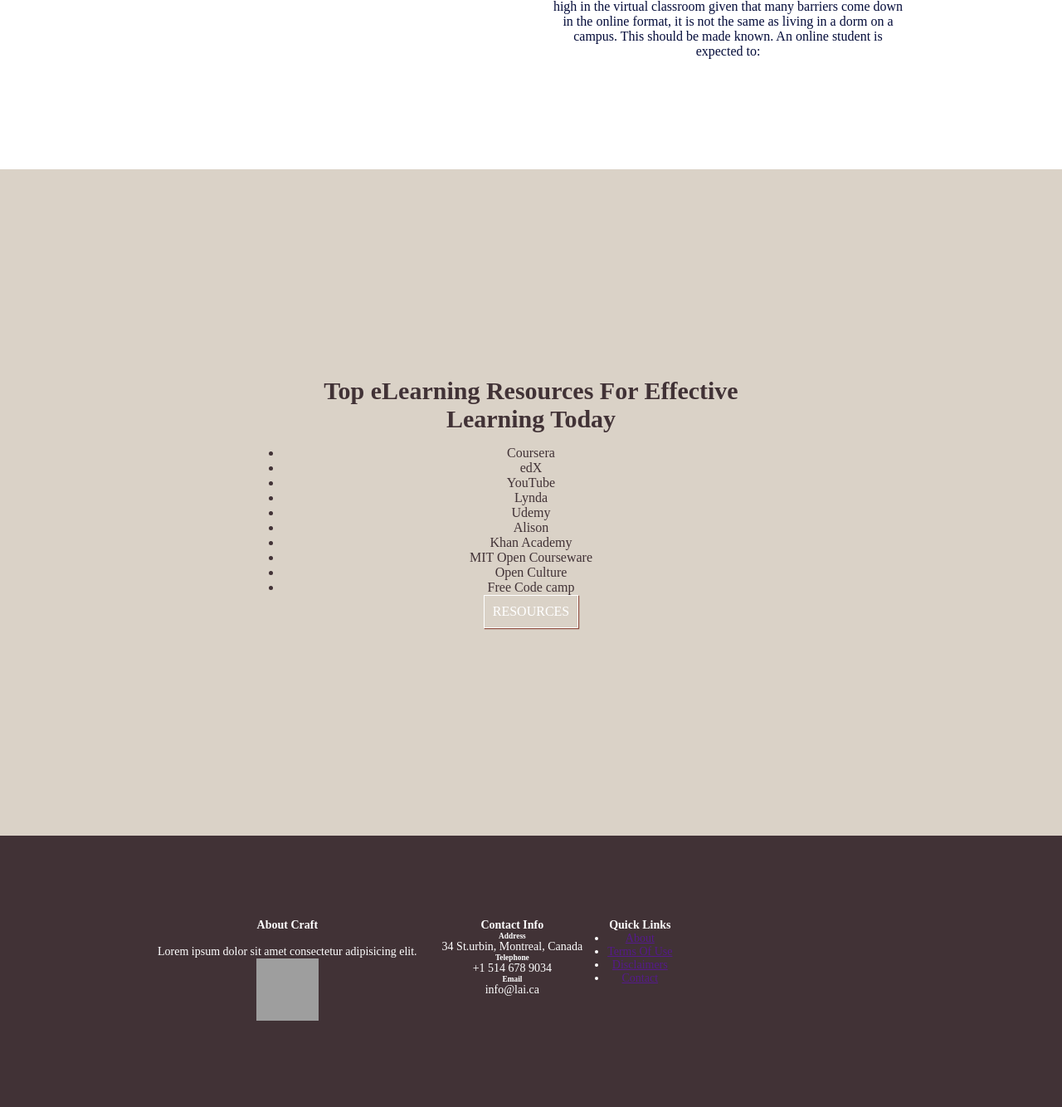
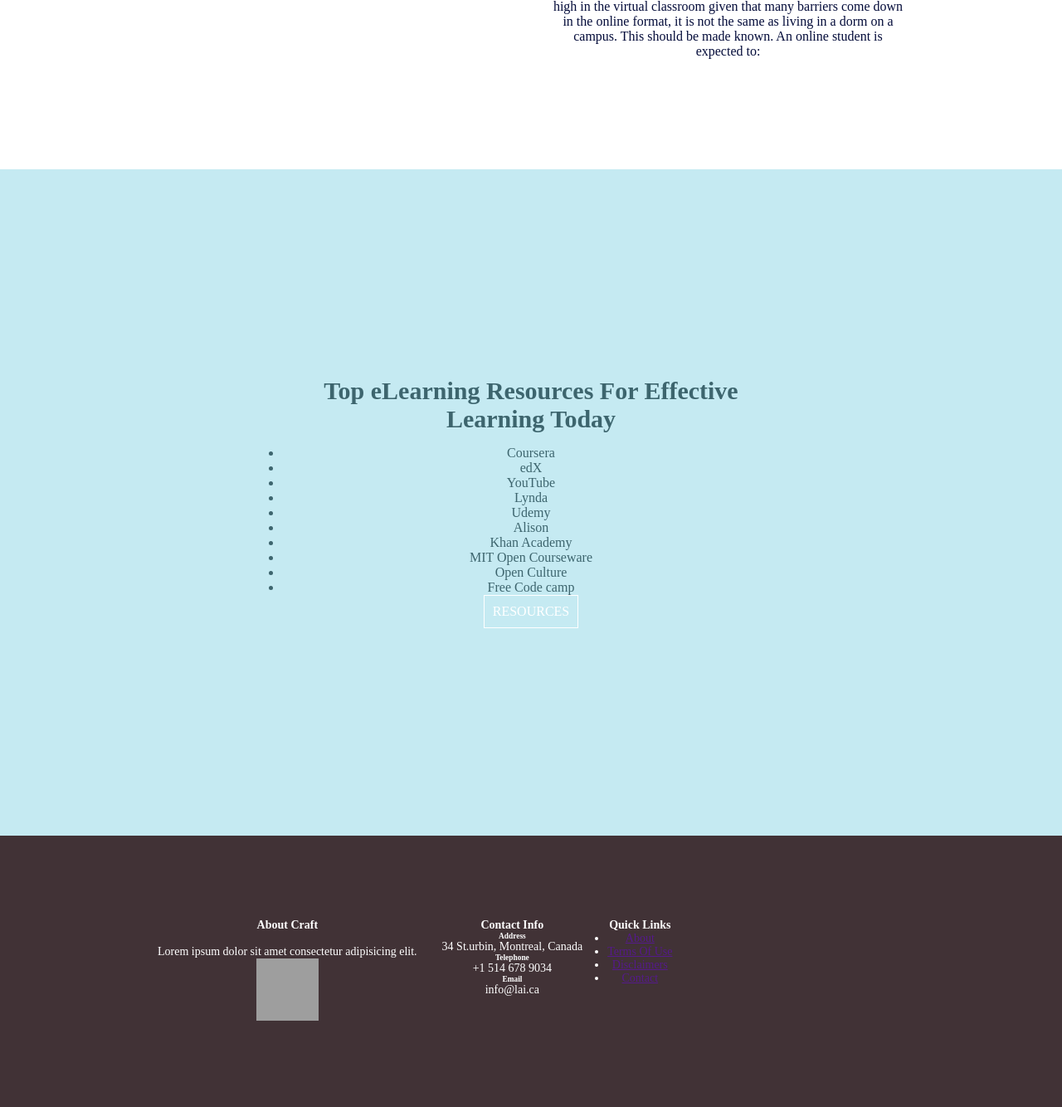
Before and after one commit to NiqueNat/myrna_web_development_env_1_project-, a PHP site: page / in a window 1280 px wide. Shown: the part 1414-2748 px from the top of the page at 83% size. Run offline with PHP 8.4, Linux system fonts and the light colour scheme; grey boxes are pictures that could not be loaded.

Commit message:
Update main.css

```diff
--- a/assets/css/main.css
+++ b/assets/css/main.css
@@ -104,9 +104,9 @@
 
 .cta {
     padding: 150px 0;
-    background: #dad2c7;
+    background: #C5EAF2;
     text-align: center;
-    color: #413236;
+    color: #3D656E;
 }
 
 .cta .container {
@@ -125,7 +125,7 @@
     text-transform: uppercase;
     text-decoration: none;
     border: 1px solid white;
-    box-shadow: 1px 1px 1px #8c4a3b;
+    box-shadow: 1px 1px 1px #C5EAF2;
     background-color: transparent;
 }
 
```
